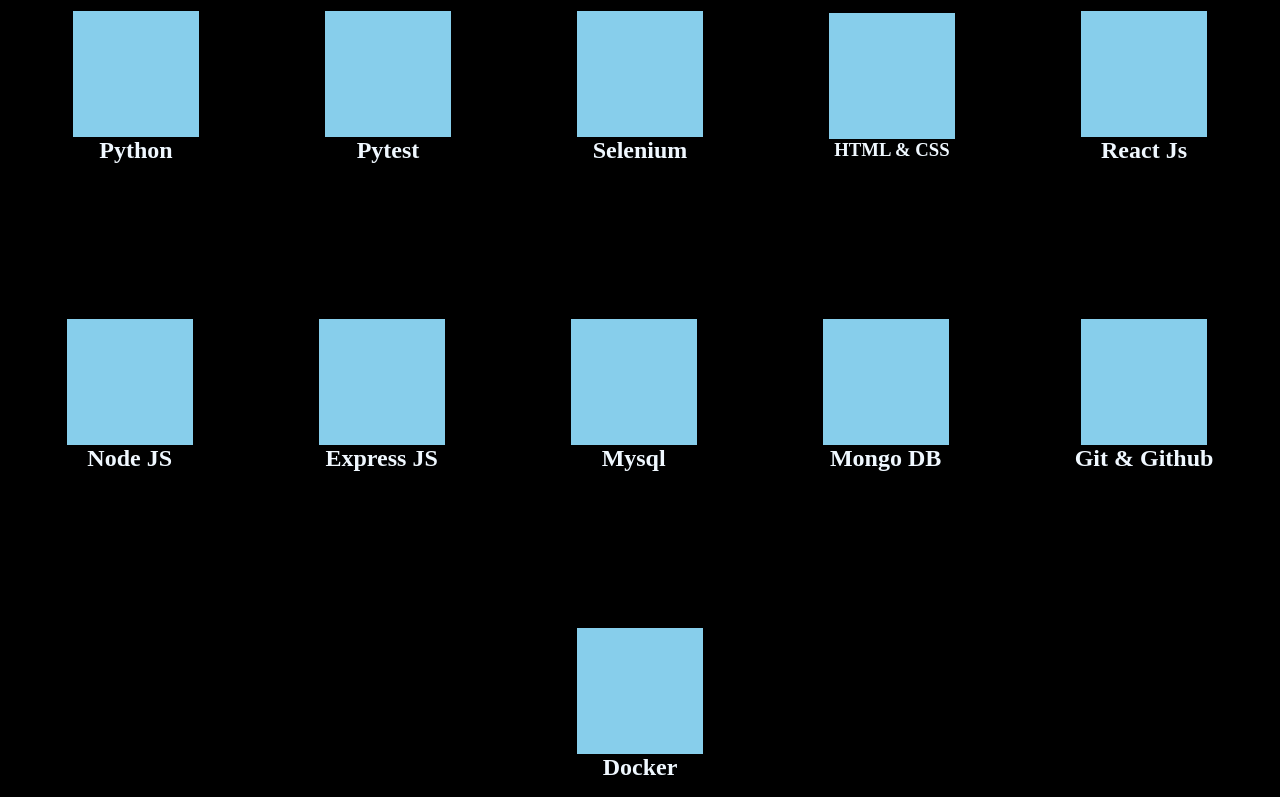
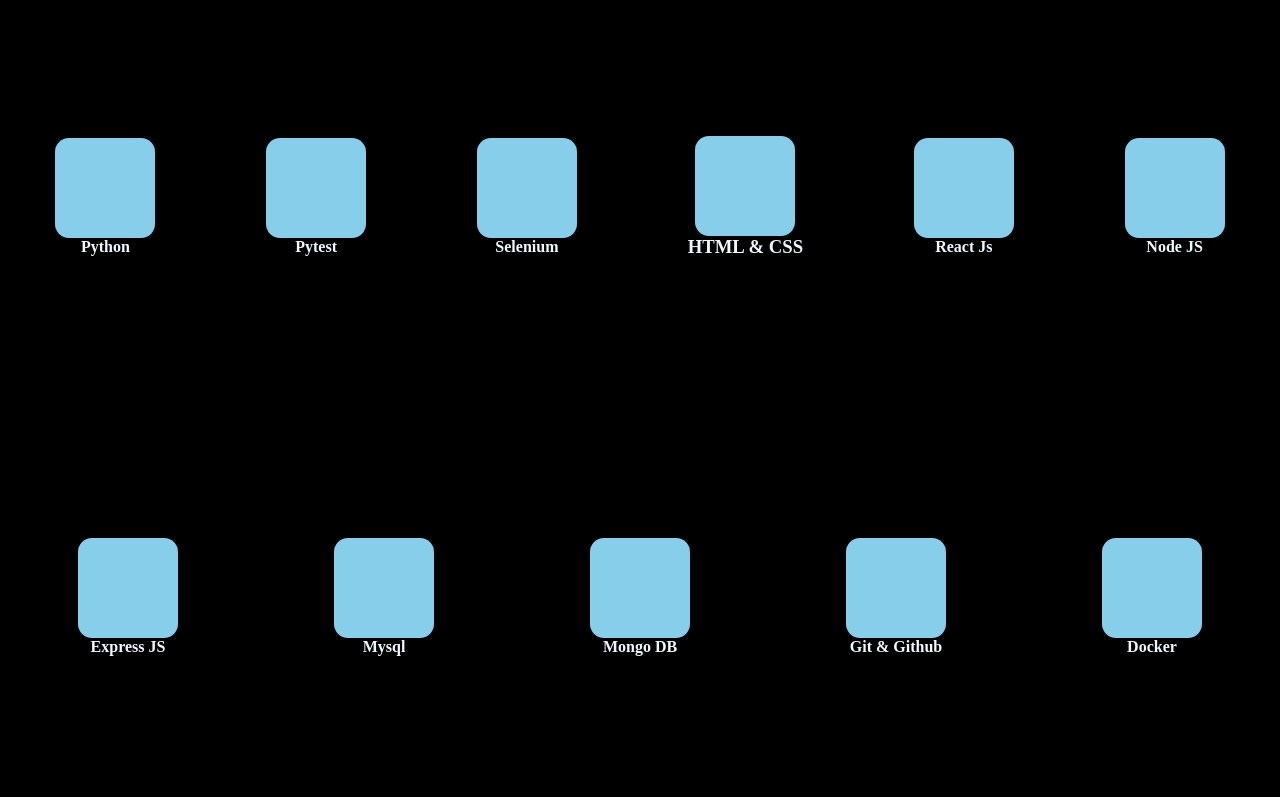
Before and after one commit to Paramesh-Kumar-2004/VP_Portfolio-2, a React (Create React App) app: page / in a window 1280 px wide. Shown: the part 1660-2457 px from the top of the page. Built offline with nearby package versions, Linux system fonts and the light colour scheme.

Commit message:
Updating The Styles In Skills

```diff
--- a/src/Components/Skills.jsx
+++ b/src/Components/Skills.jsx
@@ -7,28 +7,29 @@ import "../Styles/Skills.css"
 function Skills() {
   return (
     <div id='Main_Skill_Div'>
+
       <div className='Skill_Card_List'>
         <div className='Skill_Card'></div>
-        <h2 class="Skill_Name">
+        <h4 class="Skill_Name">
           <span class="default-text">Python</span>
           <span class="hover-text">Level</span>
-        </h2>
+        </h4>
       </div>
 
       <div className='Skill_Card_List'>
         <div className='Skill_Card'></div>
-        <h2 class="Skill_Name">
+        <h4 class="Skill_Name">
           <span class="default-text">Pytest</span>
           <span class="hover-text">Level</span>
-        </h2>
+        </h4>
       </div>
 
       <div className='Skill_Card_List'>
         <div className='Skill_Card'></div>
-        <h2 class="Skill_Name">
+        <h4 class="Skill_Name">
           <span class="default-text">Selenium</span>
           <span class="hover-text">Level</span>
-        </h2>
+        </h4>
       </div>
 
       <div className='Skill_Card_List'>
@@ -41,58 +42,58 @@ function Skills() {
 
       <div className='Skill_Card_List'>
         <div className='Skill_Card'></div>
-        <h2 class="Skill_Name">
+        <h4 class="Skill_Name">
           <span class="default-text">React Js</span>
           <span class="hover-text">Level</span>
-        </h2>
+        </h4>
       </div>
 
       <div className='Skill_Card_List'>
         <div className='Skill_Card'></div>
-        <h2 class="Skill_Name">
+        <h4 class="Skill_Name">
           <span class="default-text">Node JS</span>
           <span class="hover-text">Level</span>
-        </h2>
+        </h4>
       </div>
 
       <div className='Skill_Card_List'>
         <div className='Skill_Card'></div>
-        <h2 class="Skill_Name">
+        <h4 class="Skill_Name">
           <span class="default-text">Express JS</span>
           <span class="hover-text">Level</span>
-        </h2>
+        </h4>
       </div>
 
       <div className='Skill_Card_List'>
         <div className='Skill_Card'></div>
-        <h2 class="Skill_Name">
+        <h4 class="Skill_Name">
           <span class="default-text">Mysql</span>
           <span class="hover-text">Level</span>
-        </h2>
+        </h4>
       </div>
 
       <div className='Skill_Card_List'>
         <div className='Skill_Card'></div>
-        <h2 class="Skill_Name">
+        <h4 class="Skill_Name">
           <span class="default-text">Mongo DB</span>
           <span class="hover-text">Level</span>
-        </h2>
+        </h4>
       </div>
 
       <div className='Skill_Card_List'>
         <div className='Skill_Card'></div>
-        <h2 class="Skill_Name">
+        <h4 class="Skill_Name">
           <span class="default-text">Git & Github</span>
           <span class="hover-text">Level</span>
-        </h2>
+        </h4>
       </div>
 
       <div className='Skill_Card_List'>
         <div className='Skill_Card'></div>
-        <h2 class="Skill_Name">
+        <h4 class="Skill_Name">
           <span class="default-text">Docker</span>
           <span class="hover-text">Level</span>
-        </h2>
+        </h4>
       </div>
 
     </div>
--- a/src/Styles/Skills.css
+++ b/src/Styles/Skills.css
@@ -3,17 +3,20 @@
     display: flex;
     flex-wrap: wrap;
     align-items: center;
-    justify-content: center;
-    gap: 126px;
+    justify-content: space-around;
 }
 
 .Skill_Card_List {
     justify-items: center;
+    margin-right: 50px;
+    margin-left: 50px;
+    animation: fadeIn 1.5s ease-in-out forwards;
 }
 
 .Skill_Card {
-    height: 126px;
-    width: 126px;
+    height: 100px;
+    width: 100px;
+    border-radius: 14px;
     align-content: center;
     justify-items: center;
     background: skyblue;
@@ -39,7 +42,6 @@
 .Skill_Card:hover+.Skill_Name .hover-text {
     display: inline;
 }
-
 
 
 .Main_SkillAnimation {
@@ -103,3 +105,14 @@
         transform: rotate(360deg);
     }
 }
+
+
+@keyframes fadeIn {
+    0% {
+        opacity: 0;
+    }
+
+    100% {
+        opacity: 1;
+    }
+}
```
